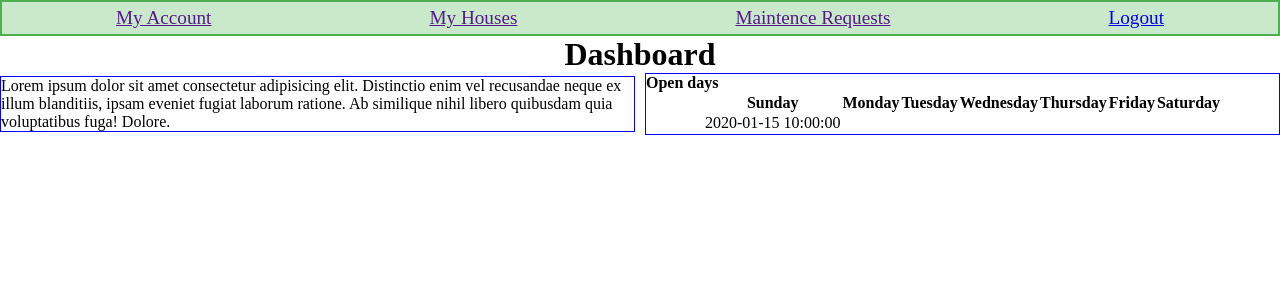
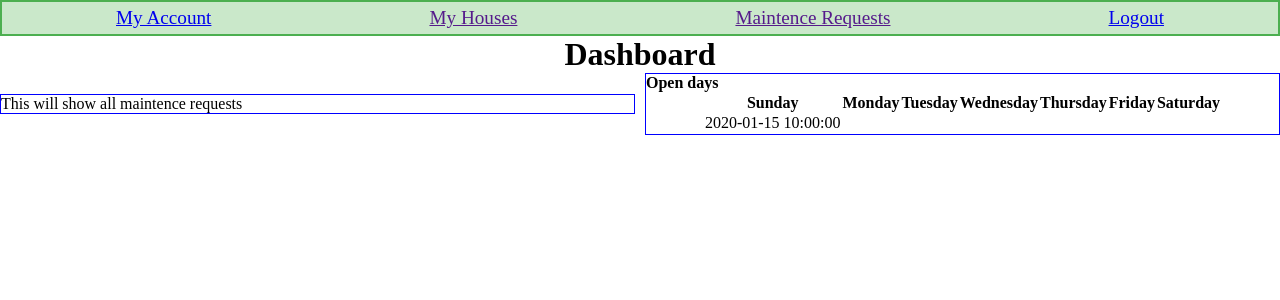
Before and after one commit to MattBourgeois/home_Management, a Flask app: template Flask_app/templates/dashboard.html in a window 1280 px wide. Shown: the top 300 px of the page. Run offline with Flask 3, Linux system fonts and the light colour scheme; the template is opened without the code that fills it: most values are stand-ins (such as "Sample title", 1, 10 or a date in 2020).

Commit message:
cleaning up

```diff
--- a/Flask_app/templates/dashboard.html
+++ b/Flask_app/templates/dashboard.html
@@ -9,7 +9,7 @@
 </head>
 <body>
 	<nav id="sticky">
-		<a href="">My Account</a>
+		<a href="/account">My Account</a>
 		<a href="">My Houses</a>
 		<a href="">Maintence Requests</a>
 		<a href="/Logout">Logout</a>
@@ -17,7 +17,7 @@
 	<h1 class="dash">Dashboard</h1>
 	<main>
 		<div id="left_side">
-			<p>Lorem ipsum dolor sit amet consectetur adipisicing elit. Distinctio enim vel recusandae neque ex illum blanditiis, ipsam eveniet fugiat laborum ratione. Ab similique nihil libero quibusdam quia voluptatibus fuga! Dolore.</p>
+			<p>This will show all maintence requests</p>
 
 		</div>
 		<div id="Calender">
```
